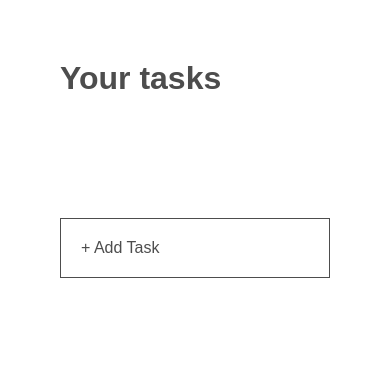
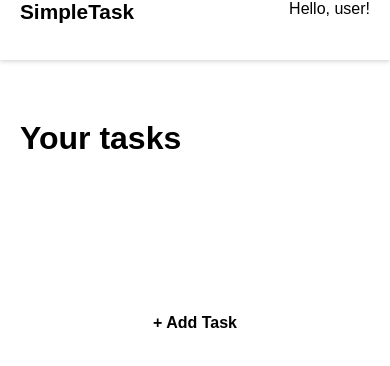
Before and after one commit to jchoo157/todo-app, a React app: page / in a window 390 px wide. Shown: the top 366 px of the page. Built offline with nearby package versions, Linux system fonts and the light colour scheme.

Commit message:
update styling for todos and make page responsive

```diff
--- a/index.html
+++ b/index.html
@@ -2,6 +2,7 @@
 <html>
 <head>
   <title>Todo List</title>
+  <meta name="viewport" content="width=device-width, initial-scale=1.0">
 </head>
 <body>
   <div id="root"></div>
--- a/src/css/styles.css
+++ b/src/css/styles.css
@@ -1,8 +1,14 @@
-html, body {
+* {
+  -webkit-box-sizing: border-box;
+  -moz-box-sizing: border-box;
+
+  box-sizing: border-box;
+}
+
+html, body  {
+  -webkit-font-smoothing: antialiased;
   font-family: arial;
-  margin: 30px;
-  color: #4d4d4d;
-  -webkit-font-smoothing: antialiased;
+  margin: 0;
 }
 
 $orange: #FE5640;
@@ -10,16 +16,53 @@ $light-green: #00D169;
 $light-blue: #00A0F8;
 $dark-blue: #20475D;
 $light-gray: #b5b5b5;
+$mid-gray: #697D88;
+$dark-gray: #4F4F4F;
+
+.vertical-align {
+  display: flex;
+  justify-content:center;
+  align-content:center;
+  flex-direction:column;
+  height: 100%;
+}
 
 #root {
   > div > h1 {
     font-size: 1.6em;
   }
+
+  #header_bar {
+    height: 60px;
+    -webkit-box-shadow: 0 -1px 2px 0 rgba(0,0,0,0), 0 3px 1px -2px rgba(0,0,0,0), 0 1px 5px 0 rgba(0,0,0,0.2);
+    box-shadow: 0 -1px 2px 0 rgba(0,0,0,0), 0 3px 1px -2px rgba(0,0,0,0), 0 1px 5px 0 rgba(0,0,0,0.2);
+
+    h3 {
+      float: left;
+      color: $light-blue;
+      margin: 0 0 0 20px;
+      font-size: 1.3em;
+    }
+
+    h5 {
+      float: right;
+      font-weight: 100;
+      font-size: 1em;
+      margin: 0 20px 0 0;
+    }
+  }
+
+  .app-body {
+
+    h1 {
+      color: $dark-gray;
+    }
+  }
 }
 
 #tasks_info_bar {
   background: $light-blue;
-  padding: 15px;
+  padding: 20px;
   border-radius: 2px;
   margin-bottom: 30px;
 
@@ -27,36 +70,86 @@ $light-gray: #b5b5b5;
     color: white;
     font-weight: bold;
     margin-top: 0px;
-    margin-bottom: 9px;
-    font-size: 0.9em;
+    margin-bottom: 12px;
+    font-size: 1em;
   }
 
   p {
     margin: 0;
     color: white;
-    font-size: 0.8em;
+    font-size: 0.9em;
   }
 }
 
 #todo_list {
   display: flex;
+  /*flex-wrap: wrap;
+   height: 400px;
+  align-content: space-between;*/
   flex-wrap: wrap;
-  /* height: 400px; */
-  align-content: space-between;
+}
+
+.responsive-div {
+  padding: 20px;
+
+  @media(min-width: 801px) {
+    width: 31.3%;
+    margin: 1.5%;
+
+    &:nth-of-type(3n+1) {
+      margin-left: 0;
+    }
+
+    &:nth-of-type(3n) {
+      margin-right: 0;
+    }
+  }
+
+  @max-width(max-width: 800px) {
+    padding: 10px;
+  }
+
+
+  @media(min-width: 415px) and (max-width: 800px) {
+    width: 48.5%;
+    margin: 1.5%;
+    margin-bottom: 10px;
+
+    &:nth-of-type(odd) {
+      margin-left: 0;
+    }
+
+    &:nth-of-type(2n) {
+      margin-right: 0;
+    }
+  }
+
+  @media(max-width: 414px) {
+    width: 100%;
+    margin-bottom: 15px;
+  }
 }
 
 .todo {
-  padding: 20px;
   display: inline-block;
-  flex-grow: 1;
-  flex-basis: 28.4%;
+  border-radius: 2px;
   position: relative;
-  -webkit-box-shadow: 0 -1px 2px 0 rgba(0,0,0,0.14), 0 3px 1px -2px rgba(0,0,0,0.12), 0 1px 5px 0 rgba(0,0,0,0.2);
-  box-shadow: 0 -1px 2px 0 rgba(0,0,0,0.14), 0 3px 1px -2px rgba(0,0,0,0.12), 0 1px 5px 0 rgba(0,0,0,0.2);
+  -webkit-box-shadow: 0 -1px 2px 0 rgba(0,0,0,0), 0 3px 1px -2px rgba(0,0,0,0), 0 1px 5px 0 rgba(0,0,0,0.2);
+  box-shadow: 0 -1px 2px 0 rgba(0,0,0,0), 0 3px 1px -2px rgba(0,0,0,0), 0 1px 5px 0 rgba(0,0,0,0.2);
+/*  width: 31.3%;
+  margin: 1.5%;
+  padding: 20px;*/
+
+  > div {
+    height: 100%;
+    display: flex;
+    flex-direction: row;
+  }
 
   .overlay {
     position: absolute;
     opacity: 0;
+    border-radius: 5px;
     top: 0;
     right: 0;
     height: 100%;
@@ -71,18 +164,30 @@ $light-gray: #b5b5b5;
       transition: opacity 1s;
     }
 
-    .completed-todo, .undo-todo, .edit-todo {
-      flex: 1;
+    .complete-todo, .undo-todo, .edit-todo, .delete-todo {
       text-align: center;
       font-weight: bold;
       cursor: pointer;
+
+      &:hover {
+        opacity: 0.7;
+      }
     }
 
-    .completed-todo {
+    .todo-options, .undo-todo, .complete-todo {
+      flex: 1;
+    }
+
+    .delete-todo {
+      color: $orange;
+    }
+
+    .complete-todo {
       color: $light-green;
     }
 
     .edit-todo {
+      margin-bottom: 10px;
 
       &:before {
         content: "";
@@ -112,30 +217,18 @@ $light-gray: #b5b5b5;
   h3 {
     margin-top: 0;
     margin-bottom: 0;
-    font-size: 0.9em;
+    font-size: 1em;
+    color: $mid-gray;
   }
 
   p {
     margin-bottom: 0;
     font-size: 0.7em;
     color: $light-gray;
-  }
 
-  .task-input {
-    border: none;
-    height: 50px;
-    font-size: 1.5em;
-
-    &:active {
-      border: none;
+    &.undo-todo {
+      color: $light-green;
     }
-  }
-
-  .task-save-btn {
-    color: $light-blue;
-    border: none;
-    font-weight: bold;
-    font-size: 1.5em;
   }
 
   .todo-form {
@@ -143,27 +236,133 @@ $light-gray: #b5b5b5;
       display: flex;
       flex-direction: row;
 
-      input.task-input {
+  /*    &.pad-top-bot {
+        padding-top: 10px;
+        padding-bottom: 10px;
+      }*/
+
+      .task-input {
         flex: 4;
+        border: none;
+        font-size: 1em;
+        width: 100px;
+        font-family: arial;
+
+        &::placeholder {
+          color: $light-gray;
+          opacity: 0.8;
+          border: none;
+        }
+
+        &:focus {
+          outline: none;
+        }
       }
 
-      button.task-save-btn {
+      .edit-options {
         flex: 1;
+        text-align: center;
+
+        .task-save-btn {
+          color: $light-blue;
+          border: none;
+          font-size: 0.9em;
+          cursor: pointer;
+          font-weight: bolder;
+          background: none;
+
+          &:hover {
+            opacity: 0.7;
+          }
+        }
+
+        .cancel-todo {
+          color: $orange;
+          border: none;
+          font-size: 0.9em;
+          cursor: pointer;
+          margin-top: 10px;
+          font-weight: bolder;
+
+          &:hover {
+            opacity: 0.7;
+          }
+        }
+      }
+
+      @media(max-width: 600px) {
+        flex-direction: column;
+
+        .task-input {
+          width: 100%;
+          flex: 1;
+          padding: 5px;
+        }
+
+        .edit-options {
+          .task-save-btn, .cancel-todo {
+            display: inline-block;
+            padding: 5px;
+          }
+
+          .task-save-btn, .cancel-todo {
+            margin-top: 10px;
+          }
+
+          .task-save-btn {
+            float: left;
+          }
+
+          .cancel-todo {
+            float: right;
+          }
+        }
       }
     }
   }
 }
 
 .add-task-btn {
-  border: 1px solid;
   padding: 20px;
   display: inline-block;
   color: $light-gray;
-  flex-grow: 1;
-  flex-basis: 28.4%;
   cursor: pointer;
+  /*width: 31.3%;
+  margin: 1.5%;
+  padding: 20px;*/
   display: flex;
   justify-content:center;
   align-content:center;
   flex-direction:column;
+  text-align: center;
+  font-weight: bolder;
+
+  &:hover {
+    color: black;
+    transition: color 1s;
+  }
 }
+
+@media(min-width: 601px) {
+  .show-smaller-devices {
+    display: none;
+  }
+}
+
+@media(max-width: 600px) {
+  .show-bigger-devices {
+    display: none;
+  }
+}
+
+@media(min-width: 801px) {
+  .app-body {
+    margin: 60px;
+  }
+}
+
+@media(max-width: 800px) {
+  .app-body {
+    margin: 60px 20px;
+  }
+}
--- a/src/js/components/AddTaskBtn.js
+++ b/src/js/components/AddTaskBtn.js
@@ -4,7 +4,7 @@ export default class AddTask extends Component {
   render() {
     const {addTask} = this.props;
     return (
-      <div className="add-task-btn" onClick={() => addTask()}>
+      <div className="add-task-btn responsive-div" onClick={() => addTask()}>
         + Add Task
       </div>
     )
--- a/src/js/components/AddTodoForm.js
+++ b/src/js/components/AddTodoForm.js
@@ -1,27 +1,17 @@
 import React, { Component } from 'react';
 
 export default class AddTodo extends Component {
-  constructor() {
-    super();
-
-    this.state = {
-      inputValue: ''
-    }
-  }
-
-  updateInputValue(e) {
-    this.setState({inputValue: e.target.value})
-  }
-
   render() {
-    const {todo, submitTodo, updateTodo} = this.props
+    const {todo, submitTodo, updateTodo, deleteTodo} = this.props
     let submitMethod = todo.editing ? updateTodo : submitTodo
-    let input
     return(
-      <div className="todo-form">
-        <form onSubmit={e => {e.preventDefault(); submitMethod(todo.id, this.state.inputValue)}}>
-          <input className="task-input" onChange={e => {this.updateInputValue(e)}} placeholder="Enter task name..." defaultValue={todo.text}/>
-          <button className="task-save-btn" type="submit">Save</button>
+      <div className="todo-form vertical-align">
+        <form className={todo.text ? 'pad-top-bot' : ''} onSubmit={e => {e.preventDefault(); submitMethod(todo.id, this.input.value)}}>
+          <input ref={node => {this.input = node}} className="task-input" placeholder="Enter task name..." defaultValue={todo.text}/>
+          <div className="edit-options">
+            <button className="task-save-btn" type="submit">Save</button>
+            {!todo.text ? <div className="cancel-todo" onClick={deleteTodo}>Cancel</div> : null}
+          </div>
         </form>
       </div>
     )
--- /dev/null
+++ b/src/js/components/HeaderBar.js
@@ -0,0 +1,12 @@
+import React, { Component } from 'react';
+
+export default class HeaderBar extends Component {
+  render() {
+    return(
+      <div id="header_bar">
+        <h3 className="vertical-align">SimpleTask</h3>
+        <h5 className="vertical-align">Hello, user!</h5>
+      </div>
+    )
+  }
+}
--- a/src/js/components/TasksInfoBar.js
+++ b/src/js/components/TasksInfoBar.js
@@ -2,10 +2,11 @@ import React, { Component } from 'react';
 
 export default class TasksInfoBar extends Component {
   render() {
+    const {getNumberOfActiveTodos, todos} = this.props;
     return(
       <div id="tasks_info_bar">
         <h3>Complete all tasks</h3>
-        <p>X active tasks</p>
+        <p>You have {getNumberOfActiveTodos} active tasks</p>
       </div>
     )
   }
--- a/src/js/containers/App.js
+++ b/src/js/containers/App.js
@@ -1,5 +1,6 @@
 import VisibleTodoList from './VisibleTodoList';
-import TasksInfoBar from '../components/TasksInfoBar';
+import TasksInfoBar from './TasksInfoBar';
+import HeaderBar from '../components/HeaderBar';
 
 import React, { Component } from 'react';
 import { Provider } from 'react-redux';
@@ -13,9 +14,12 @@ export default class App extends Component {
     return (
       <Provider store={store}>
         <div>
-          <h1>Your tasks</h1>
-          <TasksInfoBar />
-          <VisibleTodoList />
+          <HeaderBar />
+          <div className="app-body">
+            <h1>Your tasks</h1>
+            <TasksInfoBar />
+            <VisibleTodoList />
+          </div>
         </div>
       </Provider>
     )
--- /dev/null
+++ b/src/js/containers/TasksInfoBar.js
@@ -0,0 +1,17 @@
+import TasksInfoBar from '../components/TasksInfoBar';
+
+import { connect } from 'react-redux';
+
+const getActiveTodos = (todos) => {
+  console.log(todos)
+  return todos.map(todo => {
+    return !todos.completed
+  })
+}
+
+const mapStateToProps = (state) => ({
+  todos: state.todos,
+  getNumberOfActiveTodos: getActiveTodos(state.todos).length
+})
+
+export default connect(mapStateToProps, null)(TasksInfoBar)
--- a/src/js/containers/VisibleTodoList.js
+++ b/src/js/containers/VisibleTodoList.js
@@ -17,7 +17,7 @@ const getVisibleTodos = (todos, filter) => {
 }
 
 const mapStateToProps = (state) => ({
-  todos: getVisibleTodos(state.todos, state.filter)
+  todos: getVisibleTodos(state.todos, state.visibilityFilter)
 })
 
 const mapDispatchToProps = (dispatch) => ({
```
Also changed, not shown: src/js/components/Todo.js (+20 -20 lines).
